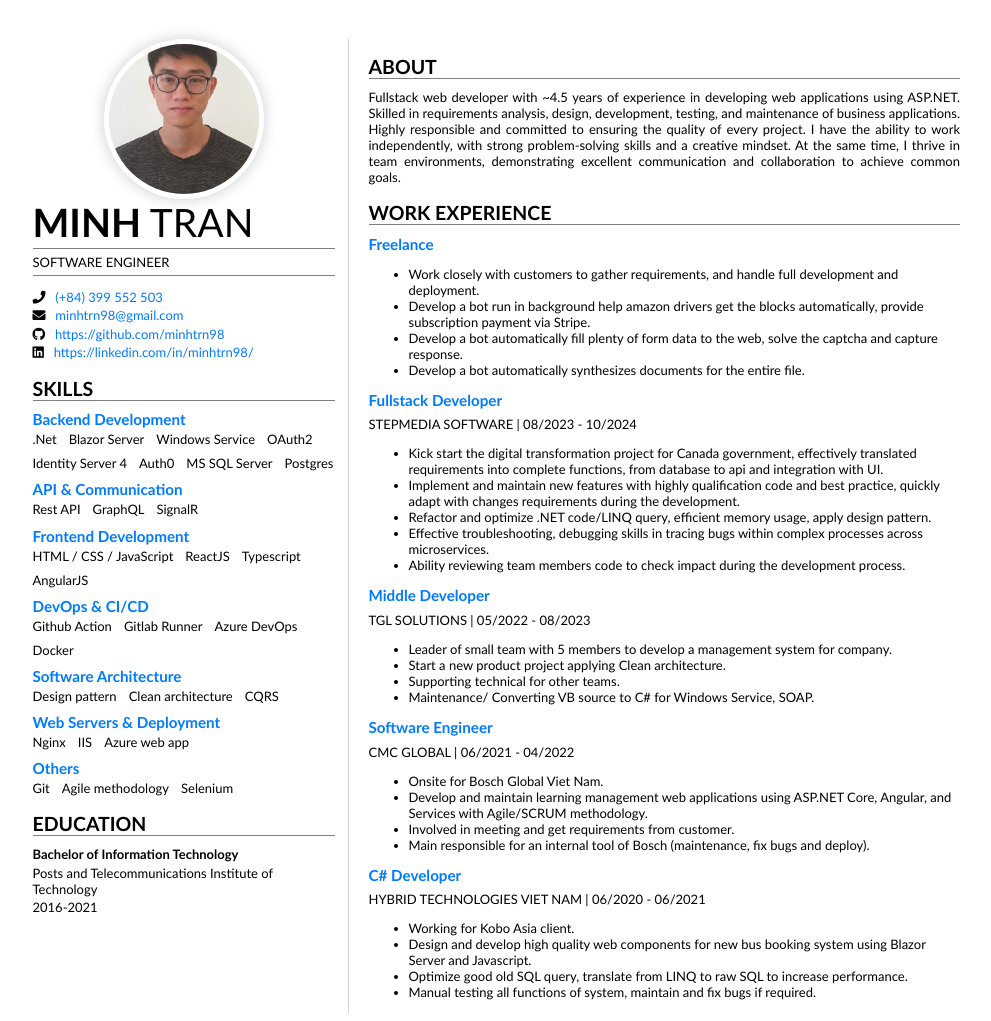
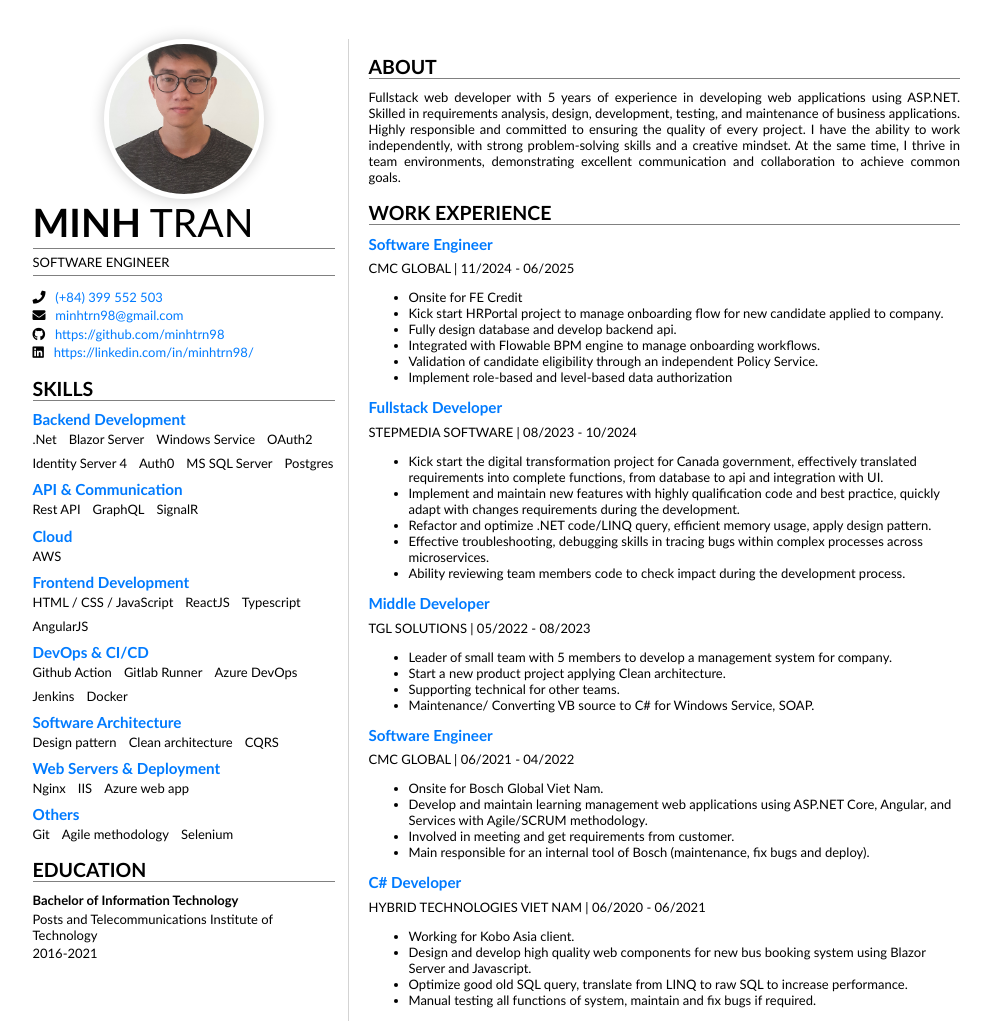
Before and after one commit to minhtrn98/resume, a plain HTML site: page index.html in a window 1280 px wide. Shown: the whole page, without its empty margins (147-1138 px from the left). Drawn offline with Linux system fonts and the light colour scheme.

Commit message:
Update skills and work experience sections in resume

```diff
--- a/index.html
+++ b/index.html
@@ -70,6 +70,13 @@
             </div>
 
             <div class="category">
+              <h3>Cloud</h3>
+              <ul>
+                <li>AWS</li>
+              </ul>
+            </div>
+
+            <div class="category">
               <h3>Frontend Development</h3>
               <ul>
                 <li>HTML / CSS / JavaScript</li>
@@ -85,6 +92,7 @@
                 <li>Github Action</li>
                 <li>Gitlab Runner</li>
                 <li>Azure DevOps</li>
+                <li>Jenkins</li>
                 <li>Docker</li>
               </ul>
             </div>
@@ -128,8 +136,8 @@
         <section>
           <h2>ABOUT</h2>
           <p id="about">
-            Fullstack web developer with ~4.5 years of experience in developing
-            web applications using ASP.NET. Skilled in requirements analysis,
+            Fullstack web developer with 5 years of experience in developing web
+            applications using ASP.NET. Skilled in requirements analysis,
             design, development, testing, and maintenance of business
             applications. Highly responsible and committed to ensuring the
             quality of every project. I have the ability to work independently,
@@ -140,24 +148,24 @@
         </section>
         <section>
           <h2>WORK EXPERIENCE</h2>
-          <h3><b>Freelance</b></h3>
+          <h3><b>Software Engineer</b></h3>
+          <p>CMC GLOBAL | 11/2024 - 06/2025</p>
           <ul>
+            <li>Onsite for FE Credit</li>
             <li>
-              Work closely with customers to gather requirements, and handle
-              full development and deployment.
+              Kick start HRPortal project to manage onboarding flow for new
+              candidate applied to company.
+            </li>
+            <li>Fully design database and develop backend api.</li>
+            <li>
+              Integrated with Flowable BPM engine to manage onboarding
+              workflows.
             </li>
             <li>
-              Develop a bot run in background help amazon drivers get the blocks
-              automatically, provide subscription payment via Stripe.
+              Validation of candidate eligibility through an independent Policy
+              Service.
             </li>
-            <li>
-              Develop a bot automatically fill plenty of form data to the web,
-              solve the captcha and capture response.
-            </li>
-            <li>
-              Develop a bot automatically synthesizes documents for the entire
-              file.
-            </li>
+            <li>Implement role-based and level-based data authorization</li>
           </ul>
           <h3><b>Fullstack Developer</b></h3>
           <p>STEPMEDIA SOFTWARE | 08/2023 - 10/2024</p>
```
